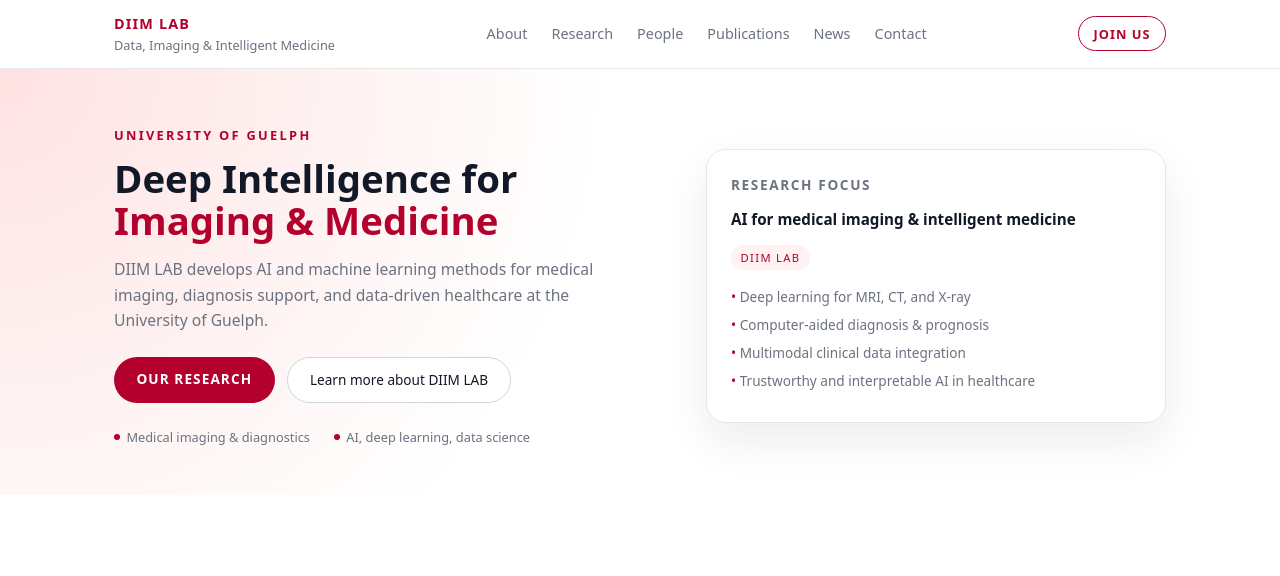
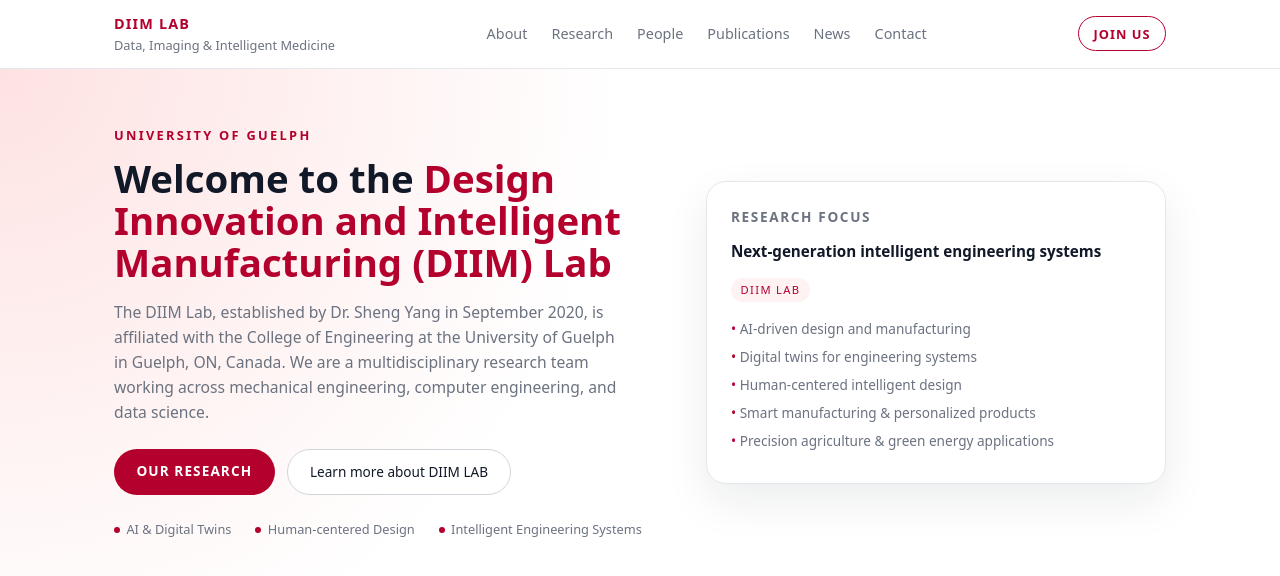
Before and after one commit to alirezanaseri2000/my-lab-site, a plain HTML site: page index.html in a window 1280 px wide. Drawn offline with Linux system fonts and the light colour scheme.

Commit message:
Update index.html

```diff
--- a/index.html
+++ b/index.html
@@ -304,12 +304,14 @@
   <div class="container hero-inner">
     <div>
       <div class="hero-kicker">University of Guelph</div>
+
       <h1 class="hero-title">
-          Deep Intelligence for <span class="hero-highlight">Imaging & Medicine</span>
+        Welcome to the <span class="hero-highlight">Design Innovation and Intelligent Manufacturing (DIIM) Lab</span>
       </h1>
+
       <p class="hero-subtitle">
-          DIIM LAB develops AI and machine learning methods for medical imaging, diagnosis support,
-          and data-driven healthcare at the University of Guelph.
+        The DIIM Lab, established by Dr. Sheng Yang in September 2020, is affiliated with the College of Engineering at the University of Guelph in Guelph, ON, Canada.
+        We are a multidisciplinary research team working across mechanical engineering, computer engineering, and data science.
       </p>
 
       <div class="hero-actions">
@@ -318,25 +320,33 @@
       </div>
 
       <div class="hero-meta">
-          <span><span class="hero-meta-dot"></span> Medical imaging & diagnostics</span>
-          <span><span class="hero-meta-dot"></span> AI, deep learning, data science</span>
+        <span><span class="hero-meta-dot"></span> AI & Digital Twins</span>
+        <span><span class="hero-meta-dot"></span> Human-centered Design</span>
+        <span><span class="hero-meta-dot"></span> Intelligent Engineering Systems</span>
       </div>
     </div>
 
     <aside class="hero-panel">
       <div class="hero-panel-title">Research focus</div>
-        <div class="hero-panel-main">AI for medical imaging & intelligent medicine</div>
+
+      <div class="hero-panel-main">
+        Next-generation intelligent engineering systems
+      </div>
+
       <div class="hero-panel-tag">DIIM LAB</div>
+
       <ul class="hero-panel-list">
-          <li>Deep learning for MRI, CT, and X-ray</li>
-          <li>Computer-aided diagnosis & prognosis</li>
-          <li>Multimodal clinical data integration</li>
-          <li>Trustworthy and interpretable AI in healthcare</li>
+        <li>AI-driven design and manufacturing</li>
+        <li>Digital twins for engineering systems</li>
+        <li>Human-centered intelligent design</li>
+        <li>Smart manufacturing & personalized products</li>
+        <li>Precision agriculture & green energy applications</li>
       </ul>
     </aside>
   </div>
 </section>
 
+
   <!-- اینجا بعداً سکشن‌های بعدی (About, Research, People, ...) رو اضافه می‌کنیم -->
 
 </body>
```
Lines whose indentation alone changed are shown as unchanged.
